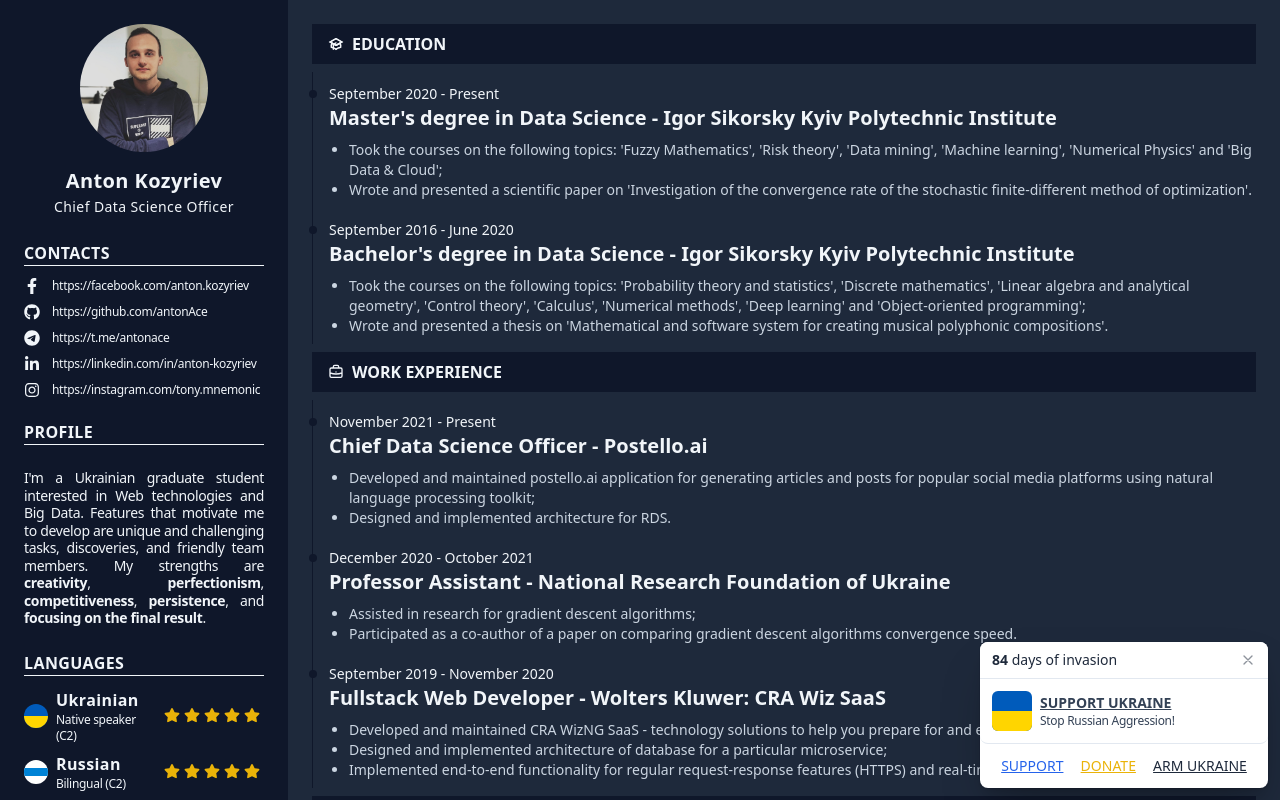
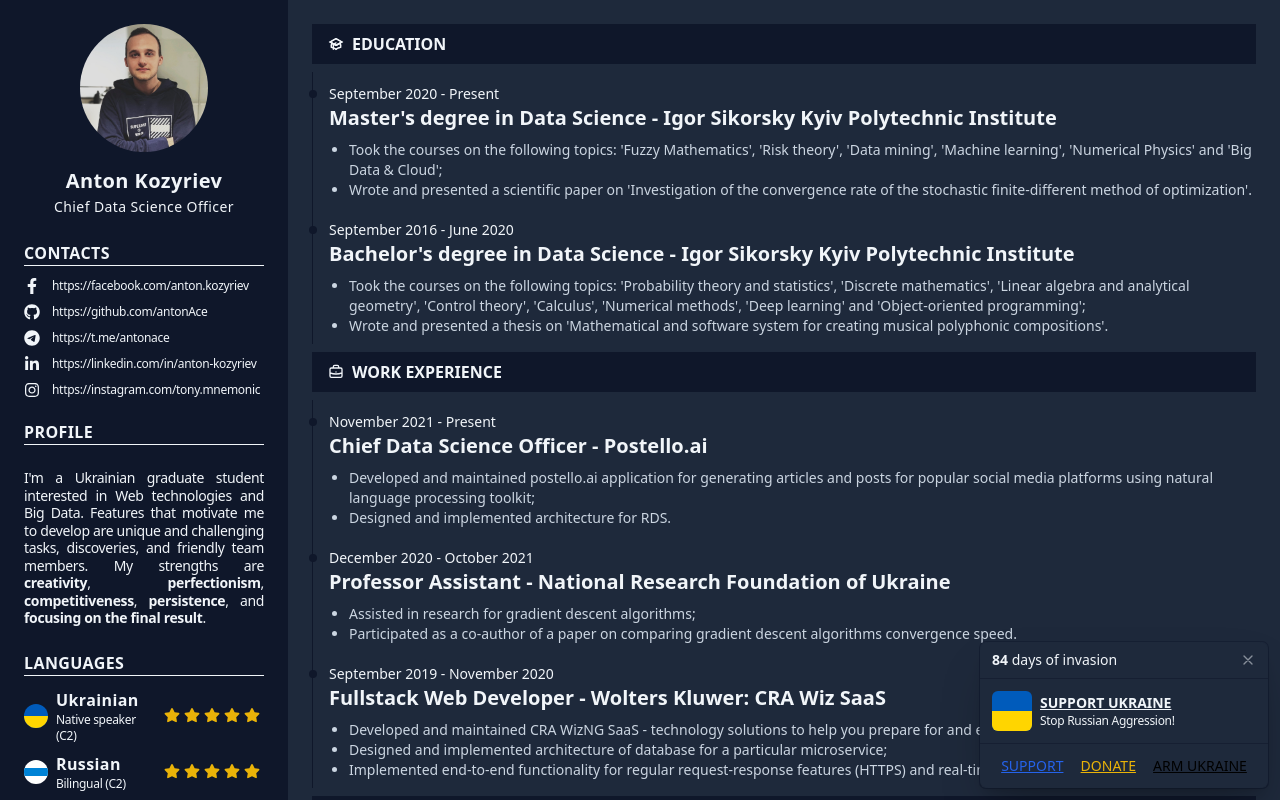
Before and after one commit to kaydotdev/antonkozyriev.me, a React (Create React App) app: page / in a window 1280 px wide. Shown: the top 800 px of the page. Built offline with nearby package versions, Linux system fonts and the light colour scheme.

Commit message:
feat: dark mode color scheme for widgets

```diff
--- a/src/components/UkraineCharityWidget.tsx
+++ b/src/components/UkraineCharityWidget.tsx
@@ -8,34 +8,34 @@
     const widgetStyle = hidden ? { display: 'none' } : {};
 
     return (
-        <div className="fixed bottom-3 right-3 rounded-md shadow-2xl ring-1 ring-slate-900/10" style={widgetStyle}>
+        <div className="fixed bottom-3 right-3 rounded-md shadow-2xl ring-1 ring-slate-900/10 dark:ring-slate-900/50" style={widgetStyle}>
             <div className="flex space-x-2 justify-center">
-                <div className="bg-white shadow-lg mx-auto w-72 max-w-full text-sm pointer-events-auto bg-clip-padding rounded-lg block">
-                    <div className=" bg-white flex justify-between items-center py-2 px-3 bg-clip-padding border-b border-slate-200 rounded-t-lg">
-                        <p className="text-slate-800 tracking-tigher"><span className="font-extrabold">{invasionDays}</span> days of invasion</p>
+                <div className="bg-white dark:bg-slate-800 shadow-lg mx-auto w-72 max-w-full text-sm pointer-events-auto bg-clip-padding rounded-lg block">
+                    <div className=" bg-white dark:bg-slate-800 flex justify-between items-center py-2 px-3 bg-clip-padding border-b border-slate-200 dark:border-slate-900/50 rounded-t-lg">
+                        <p className="text-slate-800 dark:text-slate-100 tracking-tigher"><span className="font-extrabold">{invasionDays}</span> days of invasion</p>
                         <div className="flex items-center">
-                            <button onClick={() => setHidden(true)} type="button" className="box-content w-4 h-4 ml-2 text-slate-800 border-none rounded-none opacity-50 focus:shadow-none focus:outline-none focus:opacity-100 hover:text-slate-800 hover:opacity-75 hover:no-underline">
+                            <button onClick={() => setHidden(true)} type="button" className="box-content w-4 h-4 ml-2 text-slate-800 dark:text-slate-100 border-none rounded-none opacity-50 focus:shadow-none focus:outline-none focus:opacity-100 hover:text-slate-800 hover:opacity-75 hover:no-underline">
                                 <svg xmlns="http://www.w3.org/2000/svg" className="w-4 h-4" fill="none" viewBox="0 0 24 24" stroke="currentColor" strokeWidth={2}>
                                     <path strokeLinecap="round" strokeLinejoin="round" d="M6 18L18 6M6 6l12 12" />
                                 </svg>
                             </button>
                         </div>
                     </div>
-                    <div className="p-3 bg-white rounded-b-lg break-words text-slate-700 border-b border-slate-200">
+                    <div className="p-3 bg-white dark:bg-slate-800 break-words text-slate-700 border-b border-slate-200 dark:border-slate-900/50">
                         <div className="flex flex-row justify-between items-center gap-x-2">
                             <div className="flex-none">
                                 <img src={MotherlandFlag} className="w-10 h-10 rounded-md object-cover" alt="Flag" />
                             </div>
                             <div className="grow">
-                                <a href="https://war.ukraine.ua" className="text-medium font-extrabold uppercase underline">Support Ukraine</a>
-                                <p className="text-xs tracking-tight">Stop Russian Aggression!</p>
+                                <a href="https://war.ukraine.ua" className="text-medium font-extrabold uppercase underline text-slate-800 dark:text-slate-100">Support Ukraine</a>
+                                <p className="text-xs tracking-tight text-slate-800 dark:text-slate-100">Stop Russian Aggression!</p>
                             </div>
                         </div>
                     </div>
                     <div className="p-3 flex flex-row justify-evenly items-center gap-x-2">
                         <a href="https://war.ukraine.ua/support-ukraine" className="text-blue-600 hover:text-blue-700 transition duration-300 ease-in-out underline uppercase">Support</a>
                         <a href="https://war.ukraine.ua/donate" className="text-yellow-500 hover:text-yellow-600 transition duration-300 ease-in-out underline uppercase">Donate</a>
-                        <a href="https://war.ukraine.ua/arm-ukraine-now" className="text-slate-800 hover:text-slate-900 transition duration-300 ease-in-out underline uppercase">Arm Ukraine</a>
+                        <a href="https://war.ukraine.ua/arm-ukraine-now" className="text-gray-800 hover:text-gray-900 dark:text-black transition duration-300 ease-in-out underline uppercase">Arm Ukraine</a>
                     </div>
                 </div>
             </div>
```
